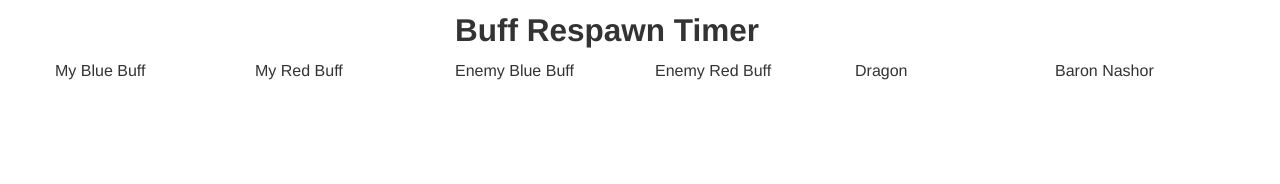
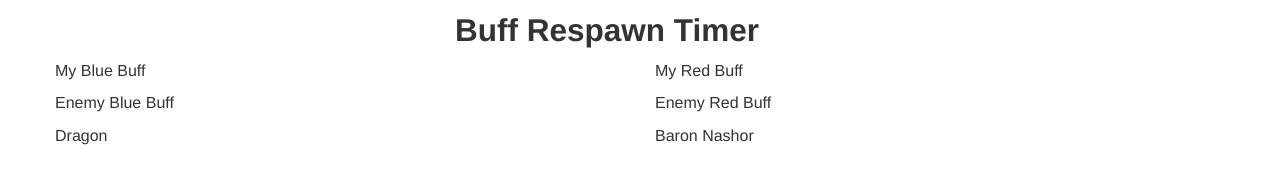
Before and after one commit to aldoutrera/lol-respawn-tracker, a plain HTML site: page index.html in a window 1280 px wide. Drawn offline with Linux system fonts and the light colour scheme.

Commit message:
Changing the width of the monsters div

```diff
--- a/index.html
+++ b/index.html
@@ -32,27 +32,31 @@
             <div class="row">
                 <div class="span12">
                     <div class="row">
-                        <div class="span2 monster myBuff" data-id="monster-1" data-type="campBuff">
+                        <div class="span6 monster myBuff" data-id="monster-1" data-type="campBuff">
                             <p>My Blue Buff</p>
                             <div class="timer"></div>
                         </div>
-                        <div class="span2 monster myBuff" data-id="monster-2" data-type="campBuff">
+                        <div class="span6 monster myBuff" data-id="monster-2" data-type="campBuff">
                             <p>My Red Buff</p>
                             <div class="timer"></div>
                         </div>
-                        <div class="span2 monster enemyBuff" data-id="monster-3" data-type="campBuff">
+                    </div>
+                    <div class="row">
+                        <div class="span6 monster enemyBuff" data-id="monster-3" data-type="campBuff">
                             <p>Enemy Blue Buff</p>
                             <div class="timer"></div>
                         </div>
-                        <div class="span2 monster enemyBuff" data-id="monster-4" data-type="campBuff">
+                        <div class="span6 monster enemyBuff" data-id="monster-4" data-type="campBuff">
                             <p>Enemy Red Buff</p>
                             <div class="timer"></div>
                         </div>
-                        <div class="span2 monster neutralBuff" data-id="monster-5" data-type="dragon">
+                    </div>
+                    <div class="row">
+                        <div class="span6 monster neutralBuff" data-id="monster-5" data-type="dragon">
                             <p>Dragon</p>
                             <div class="timer"></div>
                         </div>
-                        <div class="span2 monster neutralBuff" data-id="monster-6" data-type="baron">
+                        <div class="span6 monster neutralBuff" data-id="monster-6" data-type="baron">
                             <p>Baron Nashor</p>
                             <div class="timer"></div>
                         </div>
```
